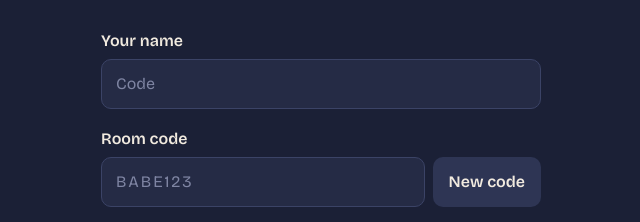
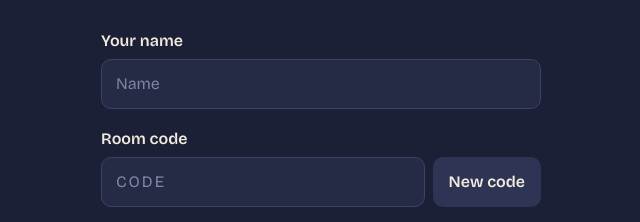
Before and after one commit to belal20k/Sath-Dekho-, a website: page public/index.html in a window 1280 px wide. Shown: the part 357-579 px from the top of the page, 319-959 px from the left. Drawn offline with nearby package versions, Linux system fonts and the light colour scheme; no server answers.

Commit message:
Update input placeholders in index.html

```diff
--- a/public/index.html
+++ b/public/index.html
@@ -126,12 +126,12 @@
     <p class="lead">Create a room code, send it to your friend, and watch a movie together, even from different cities.</p>
     <div class="field">
       <label for="name">Your name</label>
-      <input type="text" id="name" maxlength="24" placeholder="Code" autocomplete="nickname">
+      <input type="text" id="name" maxlength="24" placeholder="Name" autocomplete="nickname">
     </div>
     <div class="field">
       <label for="code">Room code</label>
       <div class="row">
-        <input type="text" id="code" maxlength="12" placeholder="Babe123" autocomplete="off">
+        <input type="text" id="code" maxlength="12" placeholder="Code" autocomplete="off">
         <button class="btn" id="newCode" type="button">New code</button>
       </div>
     </div>
```
